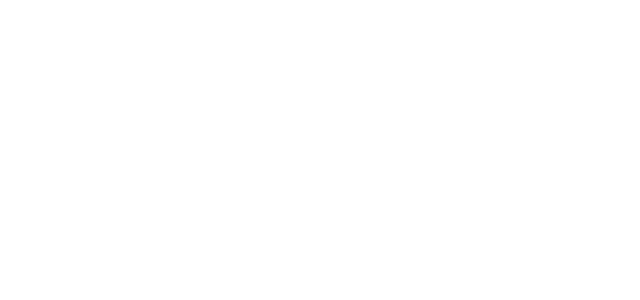
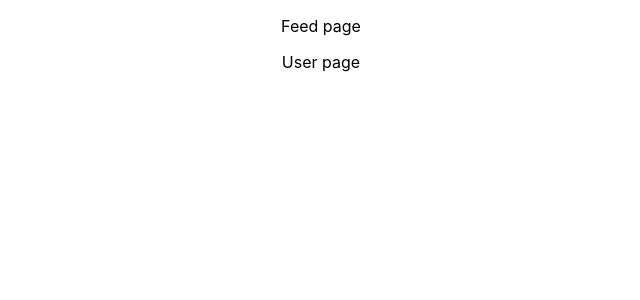
Before and after one commit to Margot-Jones/genesis-tiktuk, a React (Create React App) app in the folder my-tiktuk/: page / in a window 1280 px wide. Shown: the top 300 px of the page, without its empty margins (319-959 px from the left). Built offline with nearby package versions, Linux system fonts and the light colour scheme.

Commit message:
create the structure of project

```diff
--- a/my-tiktuk/package.json
+++ b/my-tiktuk/package.json
@@ -10,8 +10,10 @@
     "@types/node": "^12.20.37",
     "@types/react": "^17.0.34",
     "@types/react-dom": "^17.0.11",
+    "history": "^5.1.0",
     "react": "^17.0.2",
     "react-dom": "^17.0.2",
+    "react-router-dom": "^6.0.2",
     "react-scripts": "4.0.3",
     "typescript": "^4.4.4",
     "web-vitals": "^1.1.2"
--- a/my-tiktuk/src/App.tsx
+++ b/my-tiktuk/src/App.tsx
@@ -1,11 +1,13 @@
 import React from 'react';
-import logo from './logo.svg';
 import './App.css';
+import Feed from './pages/Feed';
+import User from './pages/User';
 
 function App() {
   return (
     <div className="App">
-
+      <Feed />
+      <User />
     </div>
   );
 }
--- a/my-tiktuk/src/index.tsx
+++ b/my-tiktuk/src/index.tsx
@@ -3,10 +3,13 @@
 import './index.css';
 import App from './App';
 import reportWebVitals from './reportWebVitals';
+import { BrowserRouter } from 'react-router-dom';
 
 ReactDOM.render(
   <React.StrictMode>
-    <App />
+    <BrowserRouter>
+      <App />
+    </BrowserRouter>
   </React.StrictMode>,
   document.getElementById('root')
 );
--- /dev/null
+++ b/my-tiktuk/src/pages/Feed.tsx
@@ -0,0 +1,7 @@
+let Feed = () => {
+    return (
+        <p>Feed page</p>
+    );
+}
+
+export default Feed;
--- /dev/null
+++ b/my-tiktuk/src/pages/User.tsx
@@ -0,0 +1,7 @@
+let User = () => {
+    return (
+        <p>User page</p>
+    );
+}
+
+export default User;
```
Also changed, not shown: 1 other file (tests, documents, lock files or other folders).
